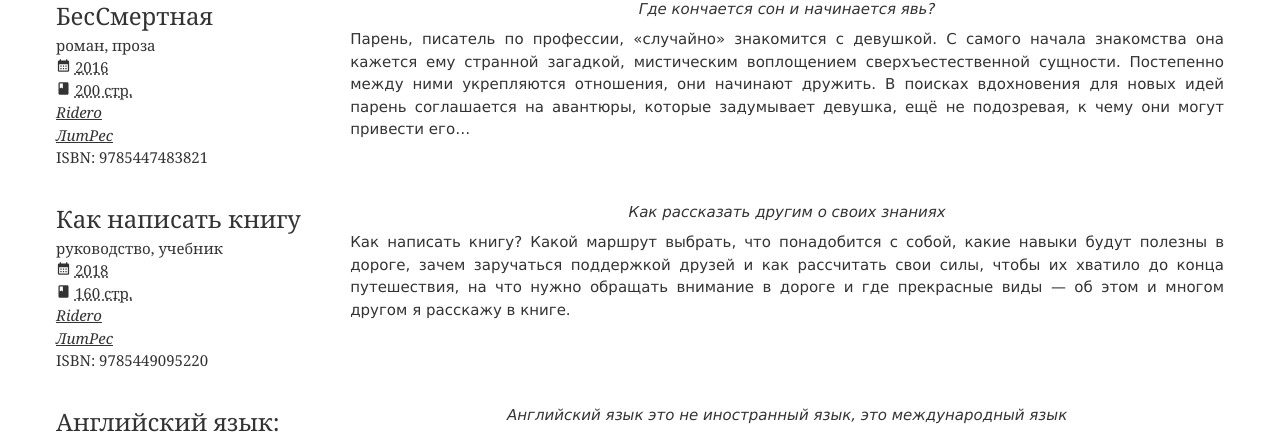
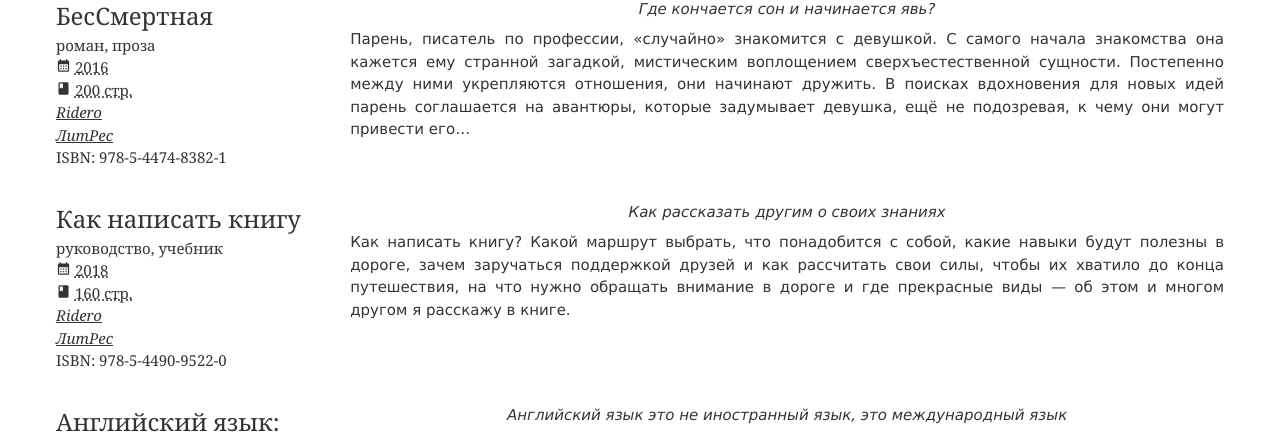
Before and after one commit to konstantin-morenko/jresume, a Jekyll site: the page built from index.md, in a window 1280 px wide and 900 px high, scrolled down 4531 px. Shown: the part 113-549 px from the top of the window. Built offline with Jekyll 4.4.1, drawn with Linux system fonts in a browser that asks for light colours.

Commit message:
ISBN fixed

```diff
--- a/_data/books.yml
+++ b/_data/books.yml
@@ -17,7 +17,7 @@ cards:
     url: https://ridero.ru/books/bes_smertnaya/#moreDetails
   - name: ЛитРес
     url: https://www.litres.ru/maks-knopka/bes-smertnaya-misticheskiy-eroticheskiy-roman/
-  isbn: 9785447483821
+  isbn: 978-5-4474-8382-1
 
   quote: Где кончается сон и начинается явь?
   description: |
@@ -42,7 +42,7 @@ cards:
     url: https://ridero.ru/books/kak_napisat_knigu_2/
   - name: ЛитРес
     url: https://www.litres.ru/konstantin-morenko/kak-napisat-knigu/
-  isbn: 9785449095220
+  isbn: 978-5-4490-9522-0
 
   quote: Как рассказать другим о своих знаниях
   description: |
```
